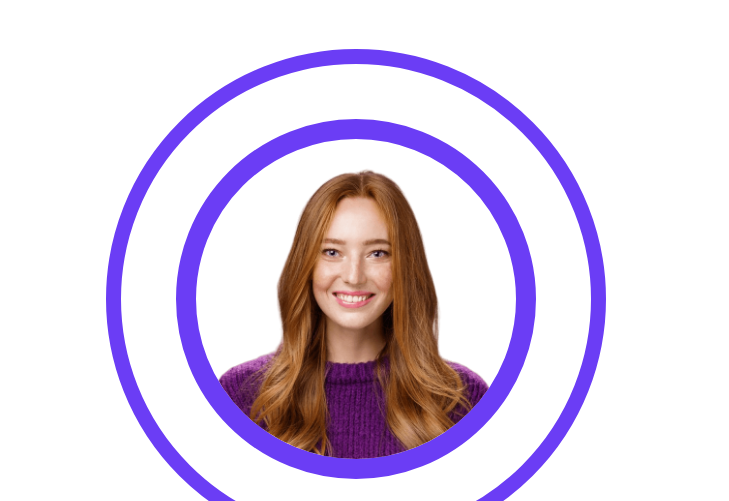
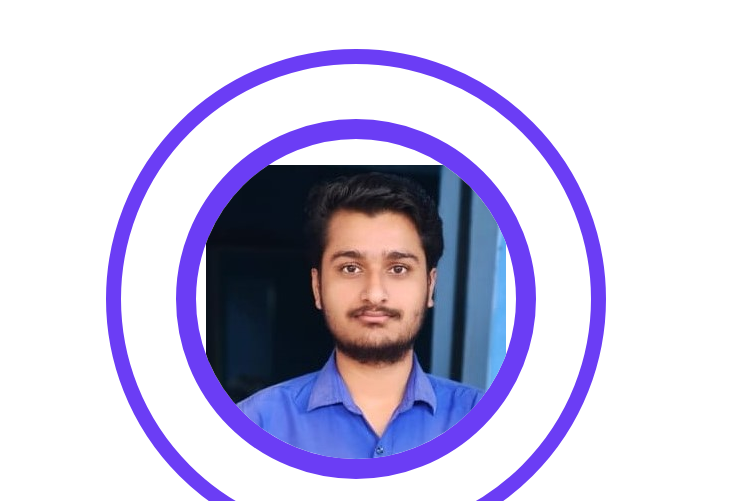
Before and after one commit to Nikhleshshukla123/portfolio-website, a plain HTML site: page about.html in a window 1280 px wide. Shown: the part 251-752 px from the top of the page, 0-729 px from the left. Drawn offline with nearby package versions, Linux system fonts and the light colour scheme.

Commit message:
Update about.html

```diff
--- a/about.html
+++ b/about.html
@@ -70,7 +70,7 @@
          <div class="about__container about_page container grid">
             <div class="about__perfil perfil">
                <div class="perfil__content">
-                  <img src="assets/img/about-perfil.png" alt="image" class="perfil__img">
+                  <img src="assets/img/Profile_photo.jpg" alt="image" class="perfil__img">
                </div>
             </div>
             <div class="about__content grid">
```
